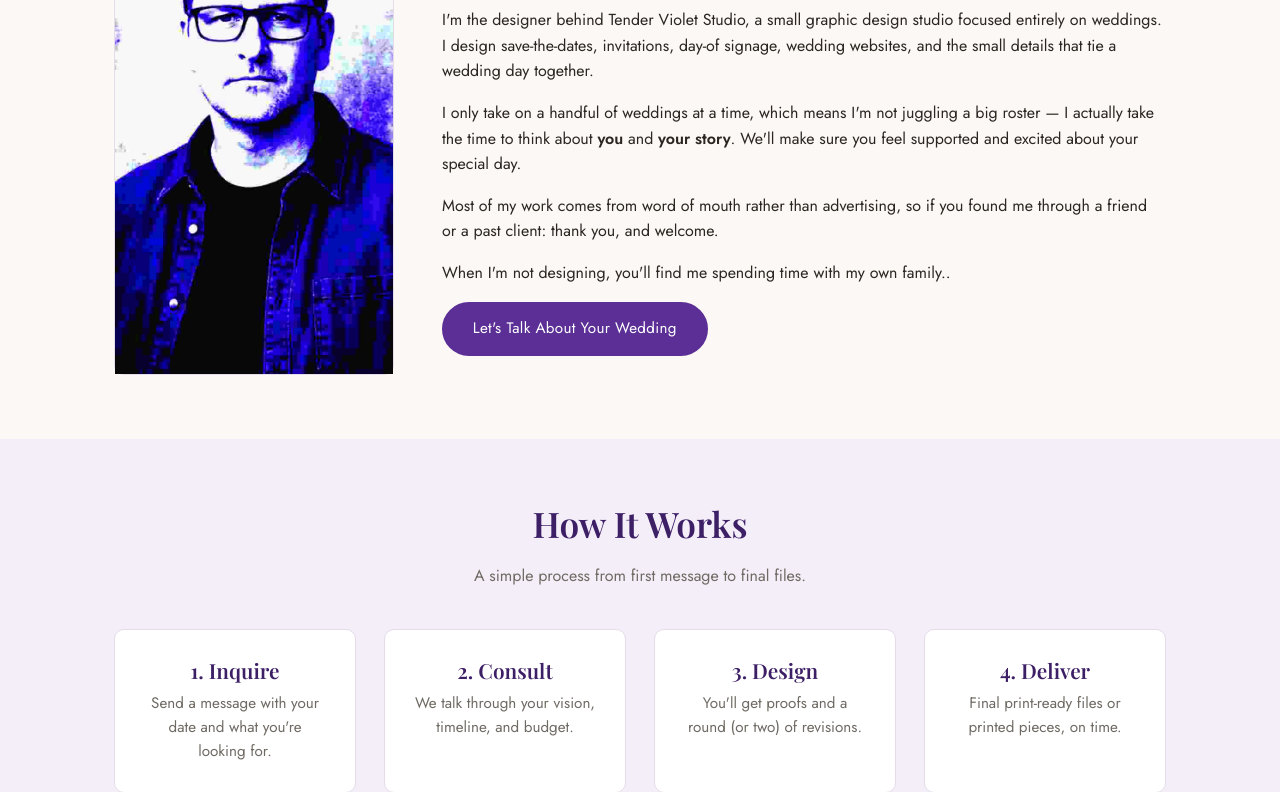
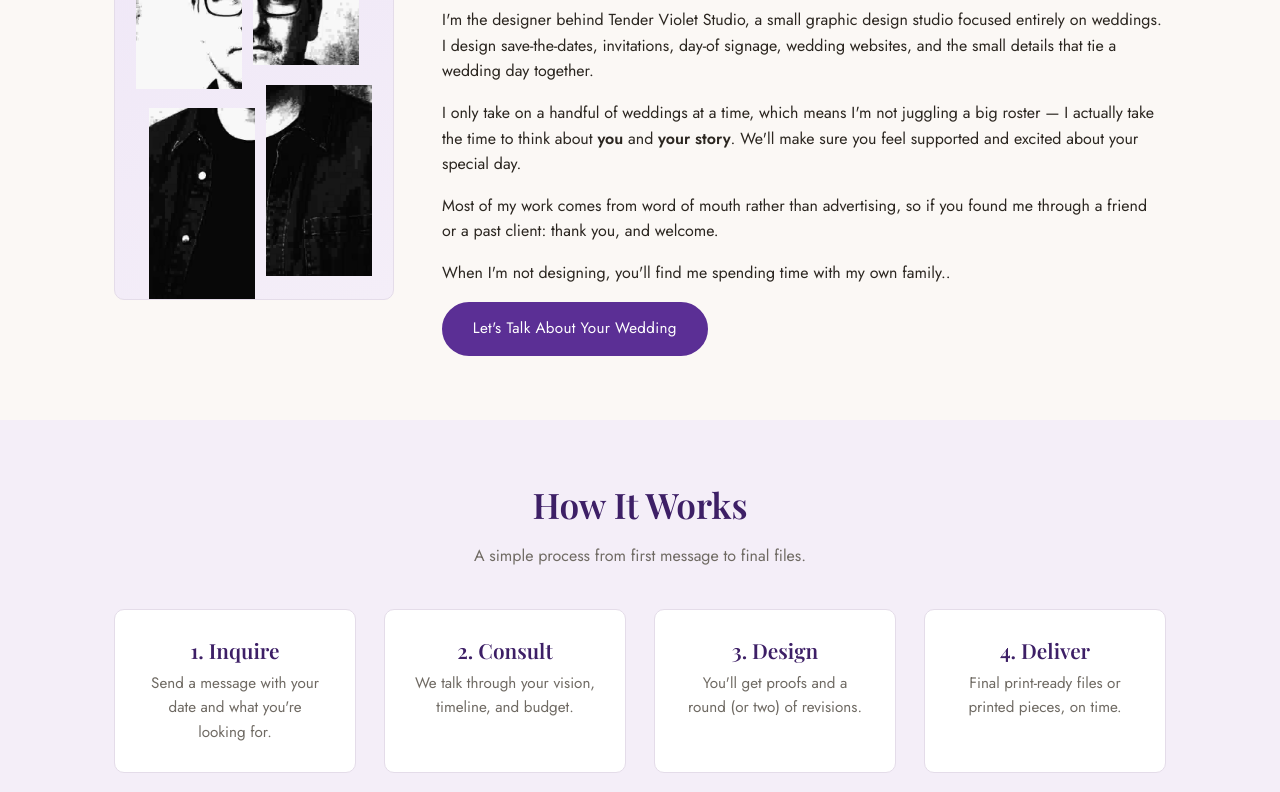
Before and after one commit to bvalachovic/Tender-Violet-Studio, a plain HTML site: page about.html in a window 1280 px wide. Shown: the part 261-1053 px from the top of the page. Drawn offline with nearby package versions, Linux system fonts and the light colour scheme; a web font is replaced by a local one.

Commit message:
Applied artistic styling to photo

```diff
--- a/about.html
+++ b/about.html
@@ -39,7 +39,7 @@
     <div class="container about-layout">
       <!-- Swap this placeholder for an actual photo of yourself: <img src="assets/img/portrait.jpg" alt="..."> -->
       <div class="about-photo">
-       <img src="assets/img/photos/brianv_about_art.jpg" alt="Meet the designer, Brian V.">
+       <img src="assets/img/photos/brianv_about_art.jpg" class="fractured" alt="Meet the designer, Brian V.">
       </div>
       <div>
         <p class="eyebrow">About</p>
--- a/css/style.css
+++ b/css/style.css
@@ -431,6 +431,19 @@ section {
 
 .about-photo svg { width: 64px; height: 64px; opacity: 0.5; }
 
+.fractured {
+  --_g: 10%/45% 45% no-repeat conic-gradient(#000 0 0);
+  mask:
+    left   var(--_i,) top    var(--_g),
+    bottom var(--_i,) left   var(--_g),
+    top    var(--_i,) right  var(--_g),
+    right  var(--_i,) bottom var(--_g);
+  filter: grayscale();
+  transition: .3s linear;
+  cursor: pointer;
+  width: 85%;
+}
+
 /* ---------- Contact form ---------- */
 
 .contact-layout {
```
